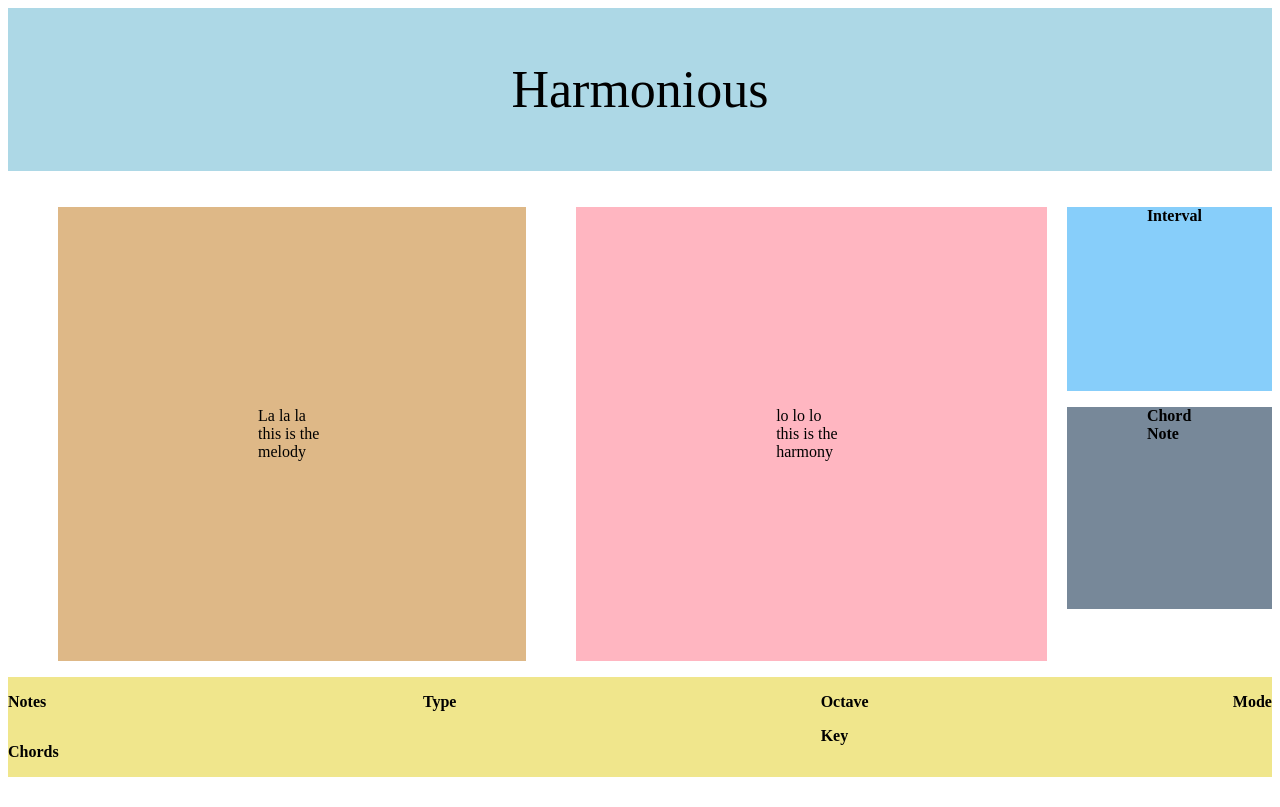
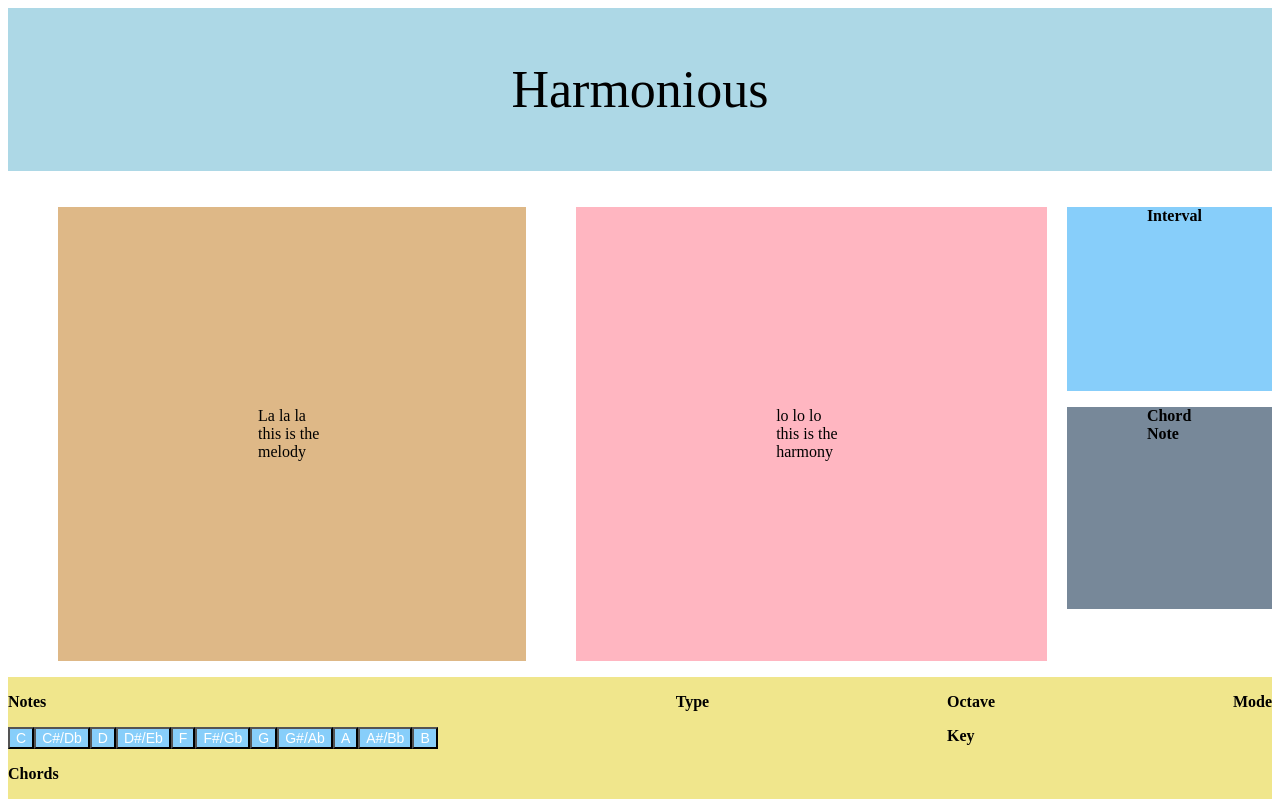
Before and after one commit to andrewvt97/Harmonious, a React (Vite) app: page / in a window 1280 px wide. Built offline with nearby package versions, Linux system fonts and the light colour scheme.

Commit message:
Establish first button functionality

```diff
--- a/src/components/App.jsx
+++ b/src/components/App.jsx
@@ -1,15 +1,26 @@
 import { useState } from 'react'
 import '../styles/App.css'
+import NoteButton from './NoteButton';
+import Melody from './Melody';
 
 function App() {
 
+  const [melody, setMelody] = useState([]);
+  const handleNoteClick = (note) => {
+    // Update melody state by appending the new note
+    setMelody((prevMelody) => [...prevMelody, note]);
+  };
+
+  console.log(melody);
   return (
 
       <>
+
         <div className='header'>
           <p className='website-name'> Harmonious</p>
         </div>
         <div className='display'>
+          <Melody></Melody>
           <p className='melody-display'> La la la this is the melody</p>
           <p className='harmony-display'> lo lo lo this is the harmony</p>
           <div className='harmony-settings'>
@@ -25,6 +36,18 @@ function App() {
           <div className='music-components'>
             <div className='note-buttons'>
               <p> Notes </p>
+              <NoteButton text = {"C"} onClick={() => handleNoteClick("C")}></NoteButton>
+              <NoteButton text = {"C#/Db"}></NoteButton>
+              <NoteButton text = {"D"}></NoteButton>
+              <NoteButton text = {"D#/Eb"}></NoteButton>
+              <NoteButton text = {"F"}></NoteButton>
+              <NoteButton text = {"F#/Gb"}></NoteButton>
+              <NoteButton text = {"G"}></NoteButton>
+              <NoteButton text = {"G#/Ab"}></NoteButton>
+              <NoteButton text = {"A"}></NoteButton>
+              <NoteButton text = {"A#/Bb"}></NoteButton>
+              <NoteButton text = {"B"}></NoteButton>
+
             </div>
             <div className='chord-buttons'>
               <p> Chords </p>
--- /dev/null
+++ b/src/components/Melody.jsx
@@ -0,0 +1,10 @@
+import React, { useState } from "react";
+
+function Melody() {
+
+    return <>
+    <p> {} </p>
+    </>
+}
+
+export default Melody;
--- /dev/null
+++ b/src/components/NoteButton.jsx
@@ -0,0 +1,25 @@
+import React, { ButtonHTMLAttributes } from "react";
+
+function NoteButton({text = "randomNote", color = "white", backgroundColor = "lightskyblue", fontSize = 14, onClick = () => {}}) {
+    const buttonStyle = {
+        color: color,
+        fontSize: fontSize + "px",
+        backgroundColor: backgroundColor
+    };
+
+
+
+    return (
+        <>
+             <button onClick={onClick} style = {buttonStyle}> {text} </button>
+        </>
+
+
+    );
+
+
+
+}
+
+
+export default NoteButton;
```
